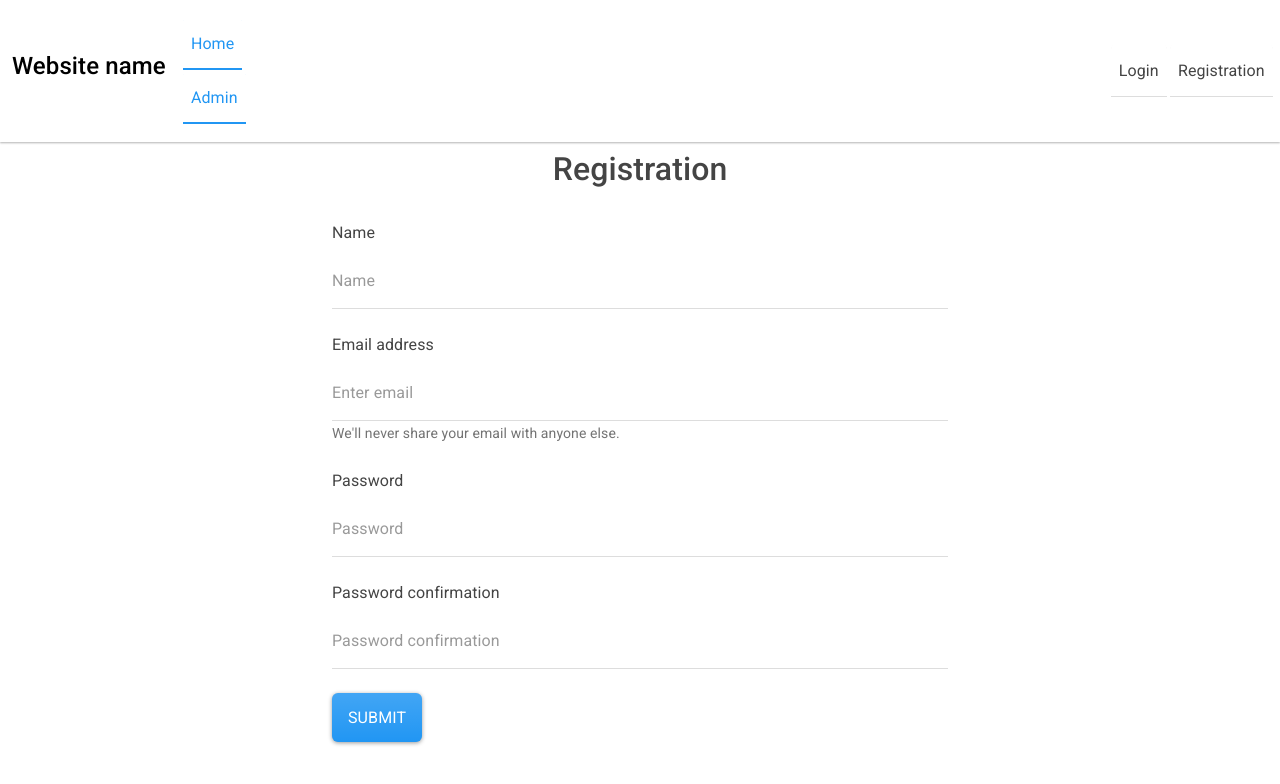
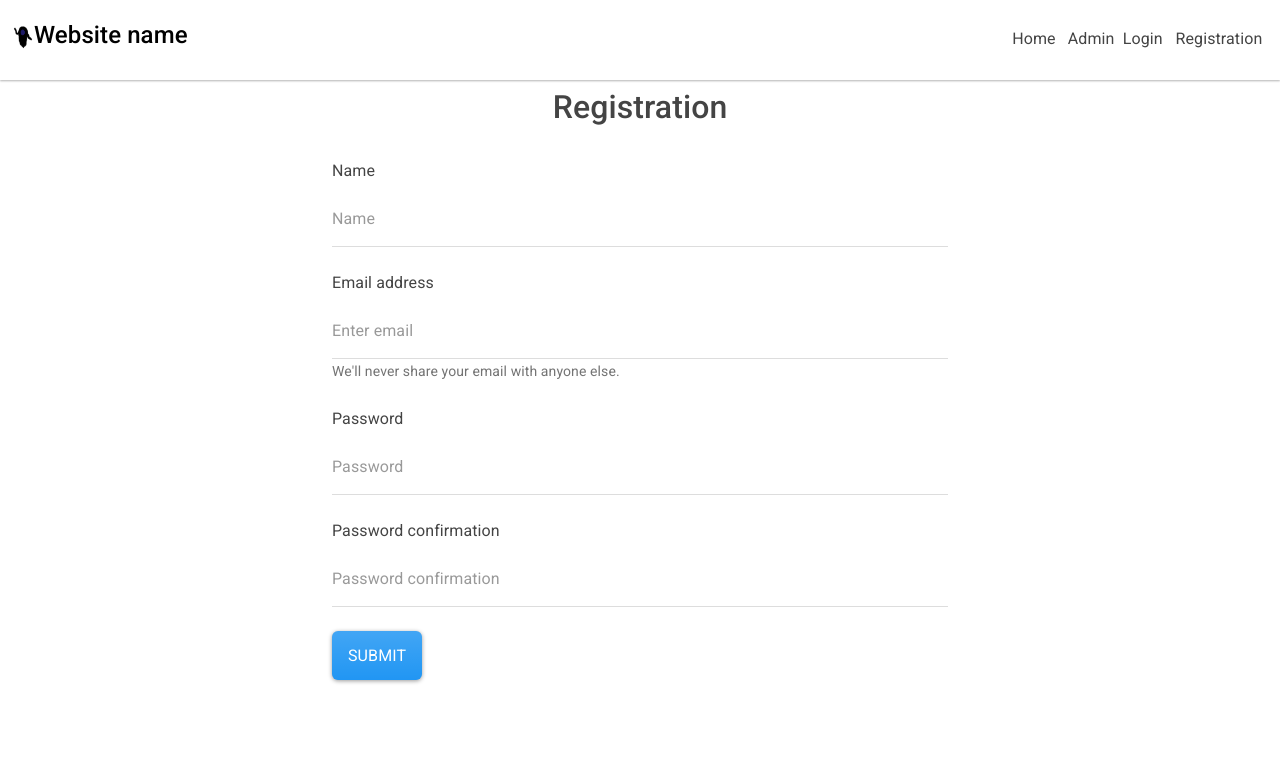
Before and after one commit to Fabuzac/untalkative-front, a React (Create React App) app: page /register in a window 1280 px wide. Shown: the top 784 px of the page. Built offline with nearby package versions, Linux system fonts and the light colour scheme.

Commit message:
admin,home,navbar design

```diff
--- a/src/Admin/pages/BackAdmin/BackAdmin.js
+++ b/src/Admin/pages/BackAdmin/BackAdmin.js
@@ -10,7 +10,7 @@ class BackAdmin extends React.Component {
         {/* ADMIN-NAVBAR */}
         <nav className='row m-0'>
           <div className="col-1 w-13">
-            <img alt='logo' src='/favicon.ico' className='w-25 m-1 p-1'></img>
+          <img className='w-25 rounded-circle' src='/goo.png' alt='logo'></img>Website Name
           </div>
           <div className='col row m-0'>
             <div className="col-2 pt-3">
@@ -61,7 +61,7 @@ class BackAdmin extends React.Component {
               </div>
 
               {/* MODULE ONE */}
-              <div className='row'>
+              <div className='row mt-4'>
                 <div className="col-md-4 bg-warning card">
                   <div className="card-header">Header</div>
                   <div className="card-body">
@@ -86,7 +86,7 @@ class BackAdmin extends React.Component {
               </div>
 
               {/* MODULE TWO */}
-              <div className='row'>
+              <div className='row mt-4'>
                 <div className="col-md-4 bg-link card">
                   <div className="card-header">Header</div>
                   <div className="card-body">
@@ -110,31 +110,6 @@ class BackAdmin extends React.Component {
                 </div>
               </div>
 
-              {/* MODULE TWO */}
-              <div className='row'>
-                <div className="col-md-4 bg-primary card">
-                  <div className="card-header">Header</div>
-                  <div className="card-body">
-                    <h4 className="card-title">Primary card title</h4>
-                    <p className="card-text">Some quick example text to build on the card title and make up the bulk of the card's content.</p>
-                  </div>
-                </div>
-                <div className="col-md-4 bg-success card">
-                  <div className="card-header">Header</div>
-                  <div className="card-body">
-                    <h4 className="card-title">Success card title</h4>
-                    <p className="card-text">Some quick example text to build on the card title and make up the bulk of the card's content.</p>
-                  </div>
-                </div>
-                <div className="col-md-4 bg-link card">
-                  <div className="card-header">Header</div>
-                  <div className="card-body">
-                    <h4 className="card-title">Secondary card title</h4>
-                    <p className="card-text">Some quick example text to build on the card title and make up the bulk of the card's content.</p>
-                  </div>
-                </div>
-              </div>
-
             </div>
           </div>
         </div>
--- a/src/Admin/pages/BackAdmin/style.css
+++ b/src/Admin/pages/BackAdmin/style.css
@@ -52,6 +52,10 @@ a {
     width: 7%;
 }
 
+.w-30 {
+    width: 30%;
+}
+
 .margin-card {
     margin: 0, 1%, 1%, 0;
 }
--- a/src/App.css
+++ b/src/App.css
@@ -36,3 +36,7 @@
     transform: rotate(360deg);
   }
 }
+
+li {
+  margin-right: 10px;
+}
--- a/src/components/Home.js
+++ b/src/components/Home.js
@@ -13,10 +13,6 @@ class Home extends React.Component {
 		return (
 			<>
 				<Navbar/>
-				<div className='card p-4'>
-					<img width={100} src='/favicon.ico' alt='logo' className='m-auto'></img>
-				</div>
-
 				<div className='m-auto row'>
 					{/* ARTICLE 1 */}
 					<div className="card border-primary mb-3 w-25 m-3 col-sm h-25">
--- a/src/components/Navbar.js
+++ b/src/components/Navbar.js
@@ -23,15 +23,17 @@ class Navbar extends React.Component {
 			<>
 				<nav className="navbar navbar-expand-lg navbar-light bg-secondary">
 					<div className="container-fluid nav-tabs">
-						<Link className="navbar-brand h1" to="/">Website name</Link>
-						<div className="collapse navbar-collapse" id="navbarColor01">
+						<Link className="navbar-brand h1 w-25" to="/">
+							<img className='w-7 rounded-circle' src='/goo.png' alt='logo'></img>Website name
+						</Link>
+						<div className="navbar-nav">
 							{/* NAVBAR LEFT */}
-							<ul className="nav nav-tabs navbar-nav me-auto">
-								<li className="nav-item">
-									<Link className="nav-link active" to="/">Home</Link>
+							<ul className="navbar-nav">
+								<li>
+									<Link className="active" to="/">Home</Link>
 								</li>
-								<li className='nav-item'>
-									<Link className="nav-link active" to="/backadmin">Admin</Link>
+								<li>
+									<Link className="active" to="/backadmin">Admin</Link>
 								</li>
 							</ul>
 							{/* NAVBAR RIGHT */}
@@ -42,21 +44,21 @@ class Navbar extends React.Component {
 									// THEN
 									?
 										<>
-											<li className="nav-item">
-												<Link className="nav-link" to="/pictures/new">Post picture</Link>
+											<li>
+												<Link to="/pictures/new">Post picture</Link>
 											</li>
-											<li className="nav-item">
-												<Link className="nav-link" to="/" onClick={() => this.logout()}>Logout</Link>
+											<li>
+												<Link to="/" onClick={() => this.logout()}>Logout</Link>
 											</li>
 										</>
 									// ELSE
 									:
 										<>
-											<li className="nav-item">
-												<Link className="nav-link nav-link" to="/login">Login</Link>
+											<li className="">
+												<Link className="" to="/login">Login</Link>
 											</li>
-											<li className="nav-item">
-												<Link className="nav-link nav-link" to="/register">Registration</Link>
+											<li className="">
+												<Link className="" to="/register">Registration</Link>
 											</li>
 										</>
 								}
```
Also changed, not shown: public/Goo.png (added), 1 other file (tests, documents, lock files or other folders).
